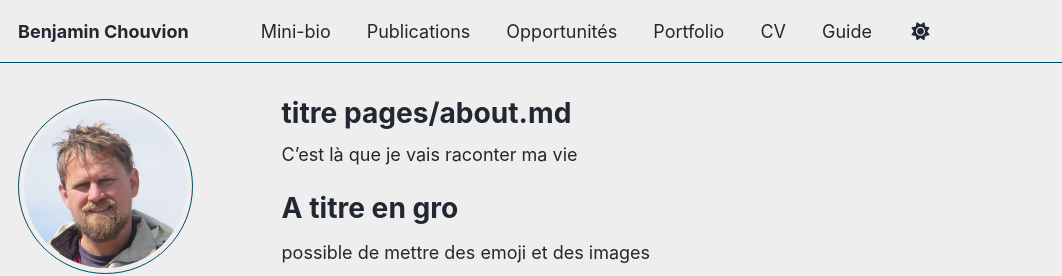
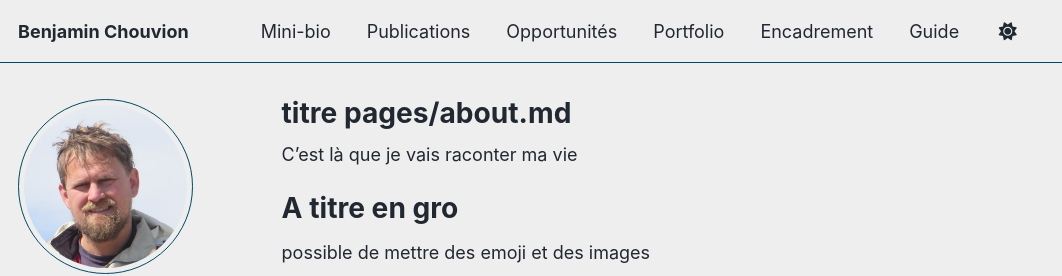
Before and after one commit to benjamin-chouvion/benjamin-chouvion.github.io, a Jekyll site: the page built from _pages/about.md, in a window 1280 px wide. Shown: the top 276 px of the page, without its empty margins (0-1062 px from the left). Built offline with Jekyll 4.4.1, drawn with Linux system fonts in a browser that asks for light colours; some web fonts are replaced; a script bundle is joined from its source files by our own code; library files that are not in the unit come from our copies.

Commit message:
Update navigation.yml

```diff
--- a/_data/navigation.yml
+++ b/_data/navigation.yml
@@ -32,8 +32,11 @@ main:
   # - title: "CV"
   #   url: /cv-json/
 
-  - title: "CV"
-    url: /files/2024_CV_HDR.pdf
+#  - title: "CV"
+#    url: /files/2024_CV_HDR.pdf
+
+  - title: "Encadrement"
+    url: /encadrement/
 
   - title: "Guide"
     url: /markdown/
```
